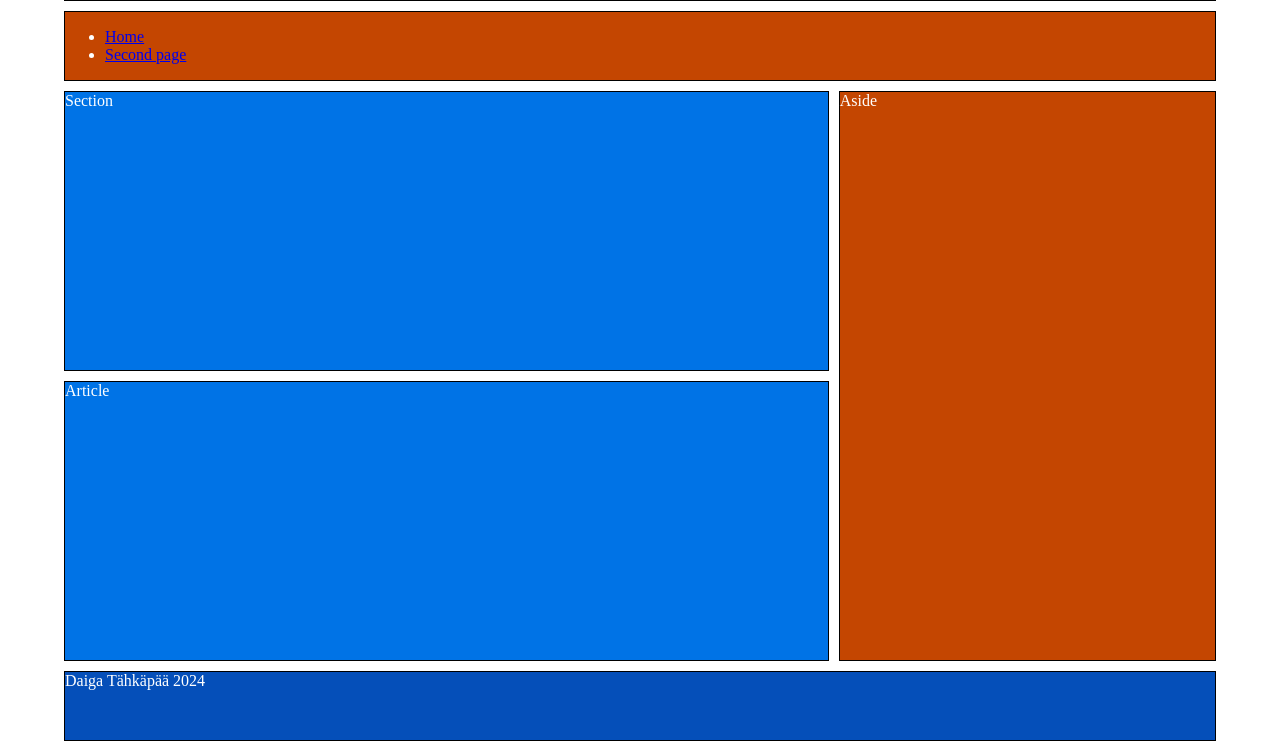
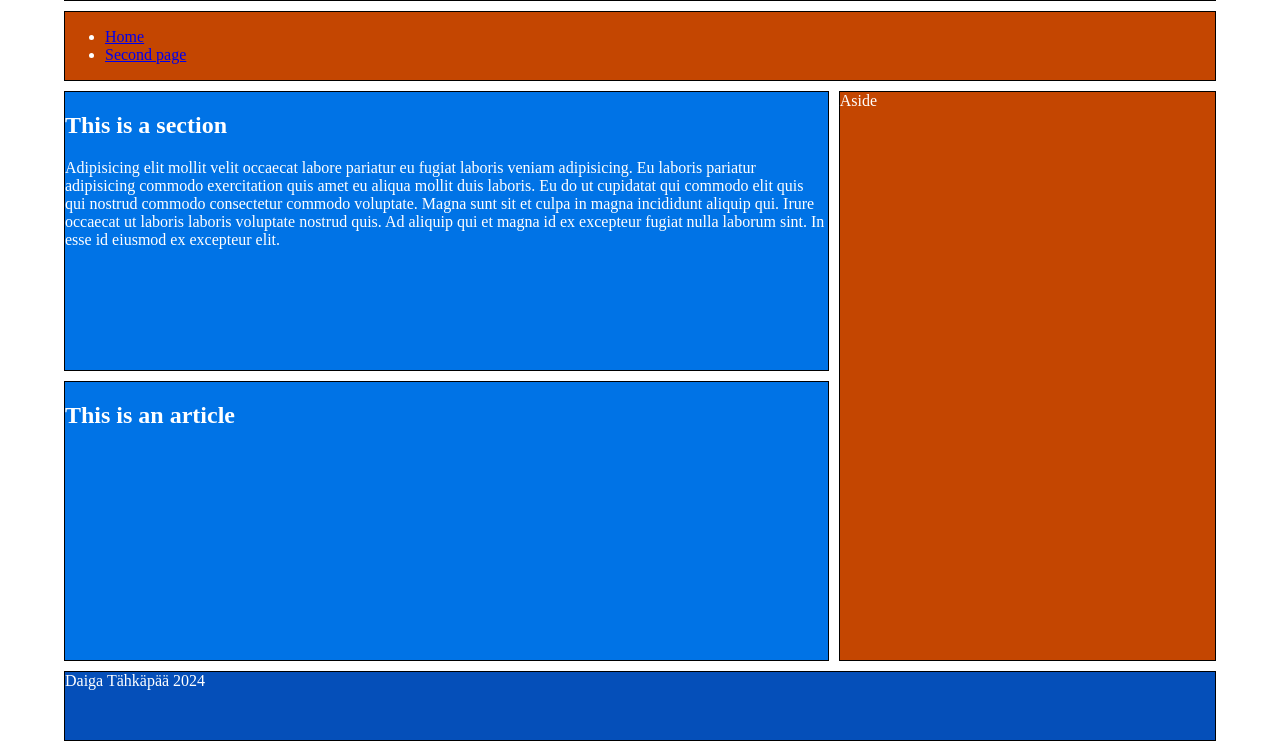
Before and after one commit to DaigaTahkapaa/daigatahkapaa.github.io, a plain HTML site: page 05B_Web_Design/second.html in a window 1280 px wide. Shown: the part 147-896 px from the top of the page. Drawn offline with Linux system fonts and the light colour scheme.

Commit message:
Add files via upload

```diff
--- a/05B_Web_Design/second.html
+++ b/05B_Web_Design/second.html
@@ -17,8 +17,15 @@
                 <li><a href="second.html">Second page</a></li>
             </ul>
         </nav>
-        <section>Section</section>
-        <article>Article</article>
+        <section>
+            <h2>This is a section</h2>
+            <p>
+                Adipisicing elit mollit velit occaecat labore pariatur eu fugiat laboris veniam adipisicing. Eu laboris pariatur adipisicing commodo exercitation quis amet eu aliqua mollit duis laboris. Eu do ut cupidatat qui commodo elit quis qui nostrud commodo consectetur commodo voluptate. Magna sunt sit et culpa in magna incididunt aliquip qui. Irure occaecat ut laboris laboris voluptate nostrud quis. Ad aliquip qui et magna id ex excepteur fugiat nulla laborum sint. In esse id eiusmod ex excepteur elit.
+            </p>
+        </section>
+        <article>
+            <h2>This is an article</h2>
+        </article>
         <aside>Aside</aside>
         <footer>Daiga Tähkäpää 2024</footer>
     </div>
```
Also changed, not shown: 05B_Web_Design/index.html (+4 -1 lines).
